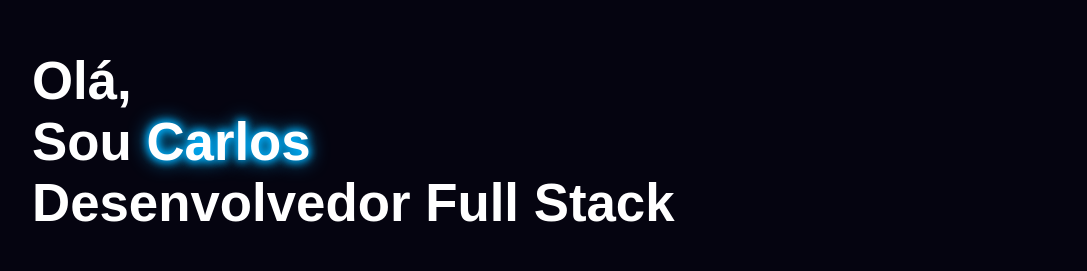
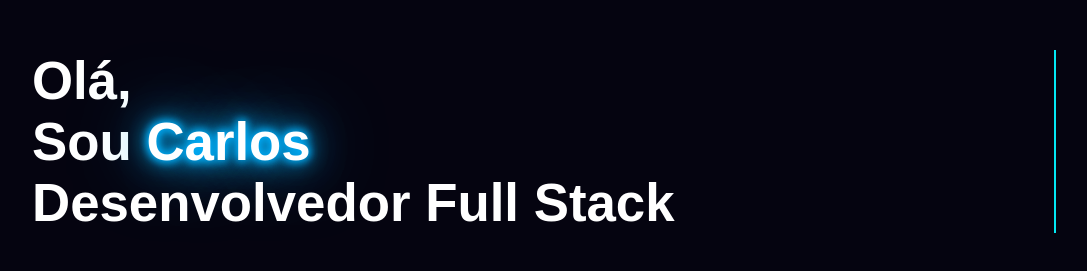
Before and after one commit to carlosdoria/portfolio, a Next.js app: page / in a window 1280 px wide. Shown: the part 155-426 px from the top of the page, without its empty margins (96-1183 px from the left). Built offline with nearby package versions, Linux system fonts and the light colour scheme.

Commit message:
style: add neon effect

```diff
--- a/src/components/Navbar/styles.ts
+++ b/src/components/Navbar/styles.ts
@@ -121,8 +121,8 @@ export const NavLink = styled.a`
 
     height: 0.20rem;
 
-    background-color: var(--first-color);
-    text-shadow:
+    background-color: var(--second-color);
+    box-shadow:
       0 0 10px #00b3ff,
       0 0 20px #00b3ff,
       0 0 40px #00b3ff,
--- a/src/containers/HomeSection/index.tsx
+++ b/src/containers/HomeSection/index.tsx
@@ -19,10 +19,12 @@ const HomeSectoion = () => {
       <S.HomeSection id="home">
         <S.HomeData>
           <S.HomeTitle>
-          Olá, <br />
-          Sou
-            <S.HomeTitleName>  Carlos</S.HomeTitleName> <br />
-          Desenvolvedor Full Stack
+            <S.HomeTitleText>
+              Olá, <br />
+              Sou
+              <S.HomeTitleName>  Carlos</S.HomeTitleName> <br />
+              Desenvolvedor Full Stack
+            </S.HomeTitleText>
           </S.HomeTitle>
           <div>
             <S.HomeContactLink
--- a/src/containers/HomeSection/styles.ts
+++ b/src/containers/HomeSection/styles.ts
@@ -35,12 +35,37 @@ export const HomeData = styled( motion.div )`
   }
 `
 
-export const HomeTitle = styled.h1`
+export const HomeTitle = styled.div`
+  position: relative;
+`
+
+export const HomeTitleText = styled.h1`
+  position: relative;
+
   margin-top: var(--header-height);
   margin-bottom: var(--mb-5);
 
   font-size: var(--large-font-size);
-  position: relative;
+
+  :before {
+    content: '';
+    position: absolute;
+    top: 0;
+    right: 0;
+    height: 100%;
+    width: 2px;
+    background: #03e9f4;
+    animation: blinkCursor .8s steps(3) infinite;
+  }
+
+  @keyframes animation {
+    0%, 75% {
+      opacity: 1;
+    }
+    76%,100% {
+      opacity: 0
+    }
+  }
 
   @media screen and (min-width: 520px) {
     width: 50%;
@@ -58,13 +83,31 @@ export const HomeTitle = styled.h1`
 `
 
 export const HomeTitleName = styled.span`
-  color: #fff;
   text-shadow: 0 0 10px #00b3ff,
-    0 0 20px #00b3ff,
-    /* 0 0 40px #00b3ff, */
-    /* 0 0 80px #00b3ff, */
-    0 0 10px #00b3ff
+  0 0 20px #00b3ff,
+  0 0 40px #00b3ff,
+  0 0 80px #00b3ff,
+  0 0 10px #00b3ff
   ;
+
+  animation:  animete 5s linear;
+
+  @keyframes animete {
+    0%, 18%, 20%, 50.1%, 60%, 65.1%, 80%, 90.1%, 92% {
+      color: var(--first-background-color);
+      text-shadow: none;
+    }
+    18.1%, 20.1%, 30%, 50%, 60.1%, 65%, 80.1%, 90%, 100% {
+      color: #fff;
+      text-shadow: 0 0 10px #00b3ff,
+        0 0 20px #00b3ff,
+        0 0 40px #00b3ff,
+        0 0 80px #00b3ff,
+        0 0 10px #00b3ff
+      ;
+    }
+  }
+
 `
 
 export const HomeContactLink = styled( motion.a )`
```
